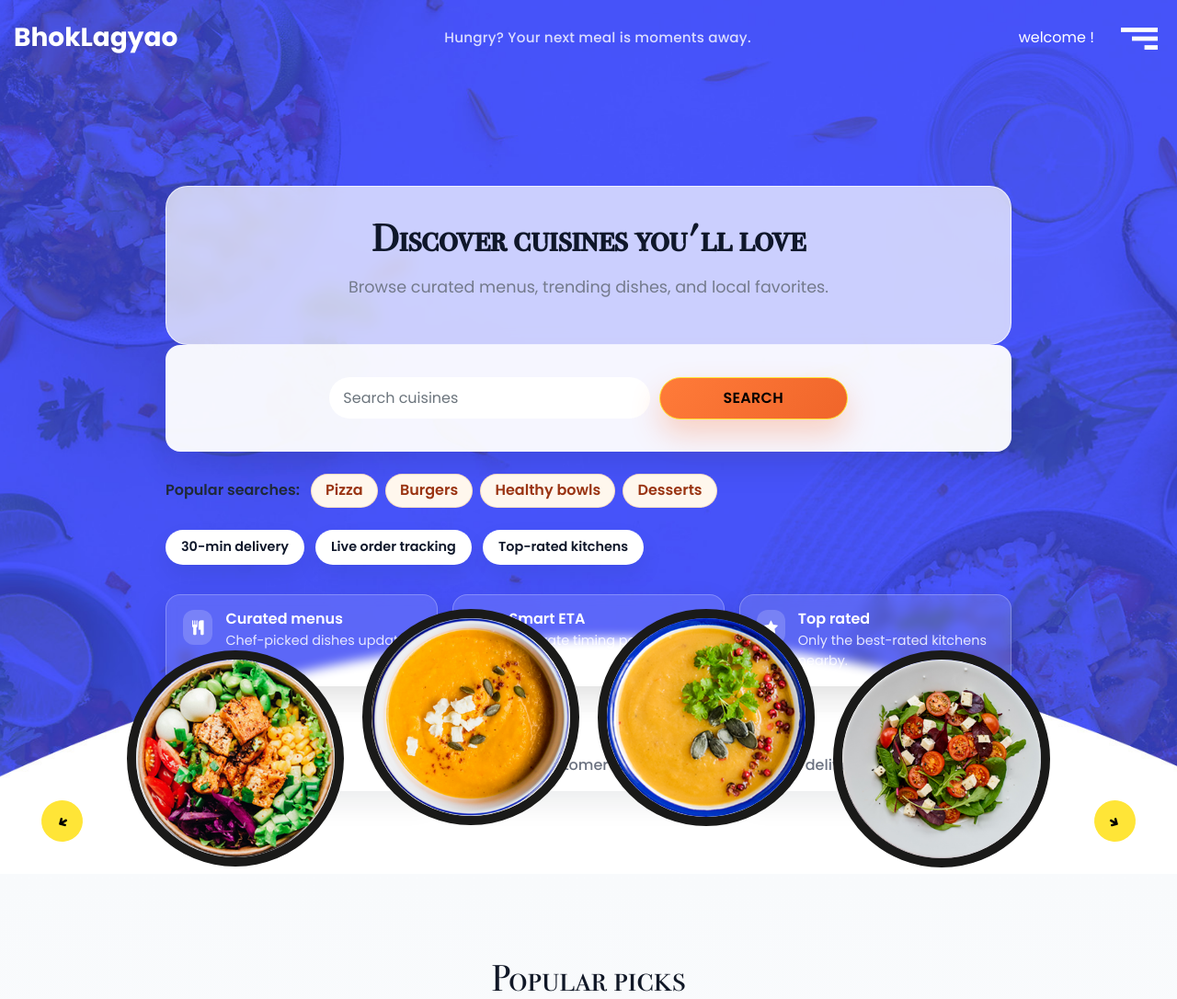
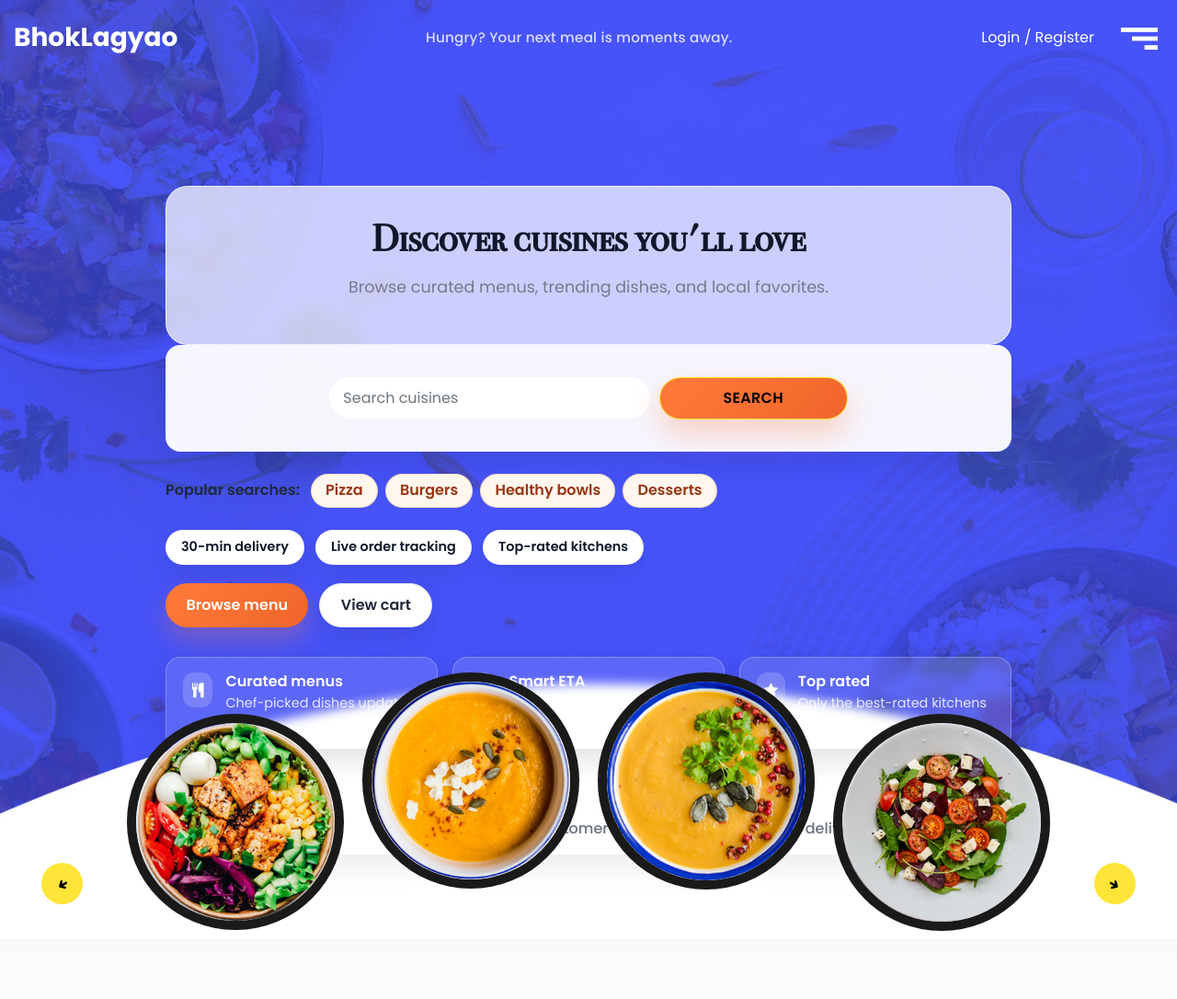
Before and after one commit to chuchu387/Django-E-commerce, a Django app: page / in a window 1280 px wide. Shown: the top 1086 px of the page at 92% size. Run offline with Django 5.2, Linux system fonts and the light colour scheme; data comes from the database, SQL or seed files in the repository; some libraries are stand-ins or nearby versions.

Commit message:
Refresh home hero UI interactions

```diff
--- a/static/css/ui.css
+++ b/static/css/ui.css
@@ -224,6 +224,41 @@ section {
   flex-wrap: wrap;
   gap: 0.75rem;
   margin-top: 1.5rem;
+}
+
+.hero_cta-row {
+  margin-top: 1.25rem;
+  display: flex;
+  flex-wrap: wrap;
+  gap: 0.75rem;
+}
+
+.hero_cta-btn {
+  display: inline-flex;
+  align-items: center;
+  justify-content: center;
+  border-radius: 999px;
+  padding: 0.7rem 1.4rem;
+  font-weight: 600;
+  text-decoration: none;
+  transition: transform 0.2s ease, box-shadow 0.2s ease;
+}
+
+.hero_cta-btn:hover {
+  transform: translateY(-2px);
+}
+
+.hero_cta-primary {
+  color: #ffffff;
+  background: linear-gradient(130deg, var(--ui-primary), var(--ui-primary-dark));
+  box-shadow: 0 14px 24px rgba(255, 123, 57, 0.26);
+}
+
+.hero_cta-secondary {
+  color: #1f2937;
+  background: #ffffff;
+  border: 1px solid var(--ui-border);
+  box-shadow: 0 10px 22px rgba(15, 23, 42, 0.1);
 }
 
 .hero_highlight {
--- a/templates/home.html
+++ b/templates/home.html
@@ -40,7 +40,11 @@
           <p class="header_tagline">Hungry? Your next meal is moments away.</p>
           <div class="" id="">
             <div class="User_option">
-                <a style="text-align: center; display: block;" class="text-decoration-none" href="{% url 'ecomapp:home' %}"  >welcome {{request.user.username}}!</a>
+                {% if request.user.is_authenticated %}
+                <a style="text-align: center; display: block;" class="text-decoration-none" href="{% url 'ecomapp:customerprofile' %}">Welcome, {{request.user.username}}!</a>
+                {% else %}
+                <a style="text-align: center; display: block;" class="text-decoration-none" href="{% url 'ecomapp:customerlogin' %}">Login / Register</a>
+                {% endif %}
             </div>
             <div class="custom_menu-btn">
               <button onclick="openNav()">
@@ -50,7 +54,7 @@
             <div id="myNav" class="overlay">
               <div class="overlay-content">
                 <a href="{% url 'ecomapp:home' %}">Home</a>
-                <a href="about.html">About</a>
+                <a href="{% url 'ecomapp:about' %}">About</a>
                 <a href="{% url 'ecomapp:allproducts' %}">Categories</a>
                 <a href="{% url 'ecomapp:mycart' %}">Cart</a>
                 {% if request.user.customer %}
@@ -108,6 +112,10 @@
               <span class="hero_highlight">30-min delivery</span>
               <span class="hero_highlight">Live order tracking</span>
               <span class="hero_highlight">Top-rated kitchens</span>
+            </div>
+            <div class="hero_cta-row">
+              <a class="hero_cta-btn hero_cta-primary" href="{% url 'ecomapp:allproducts' %}">Browse menu</a>
+              <a class="hero_cta-btn hero_cta-secondary" href="{% url 'ecomapp:mycart' %}">View cart</a>
             </div>
             <div class="hero_benefits">
               <div class="hero_benefit-card">
```
